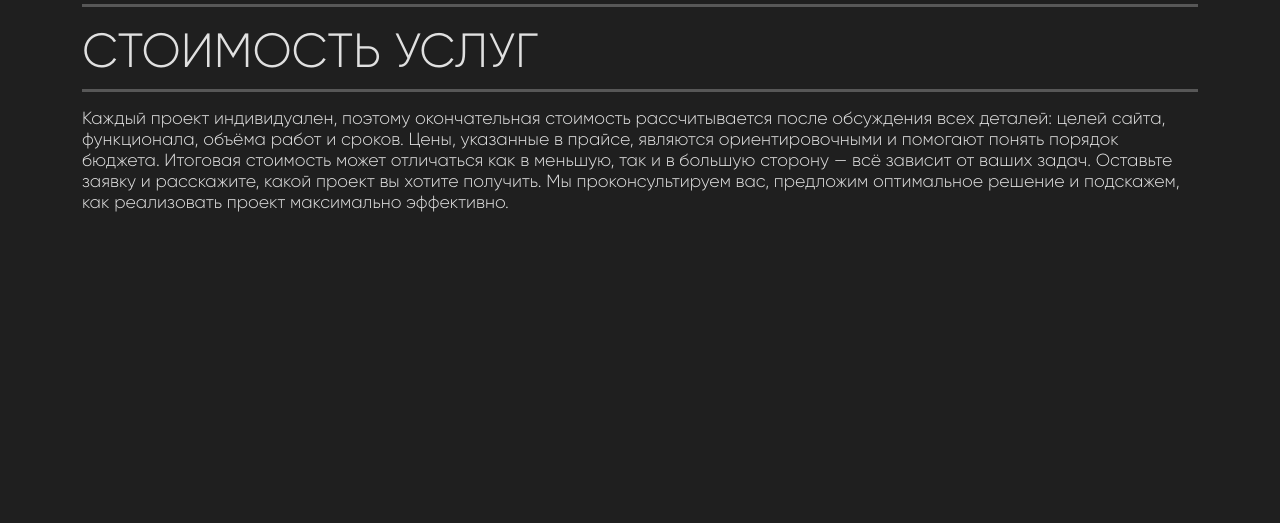
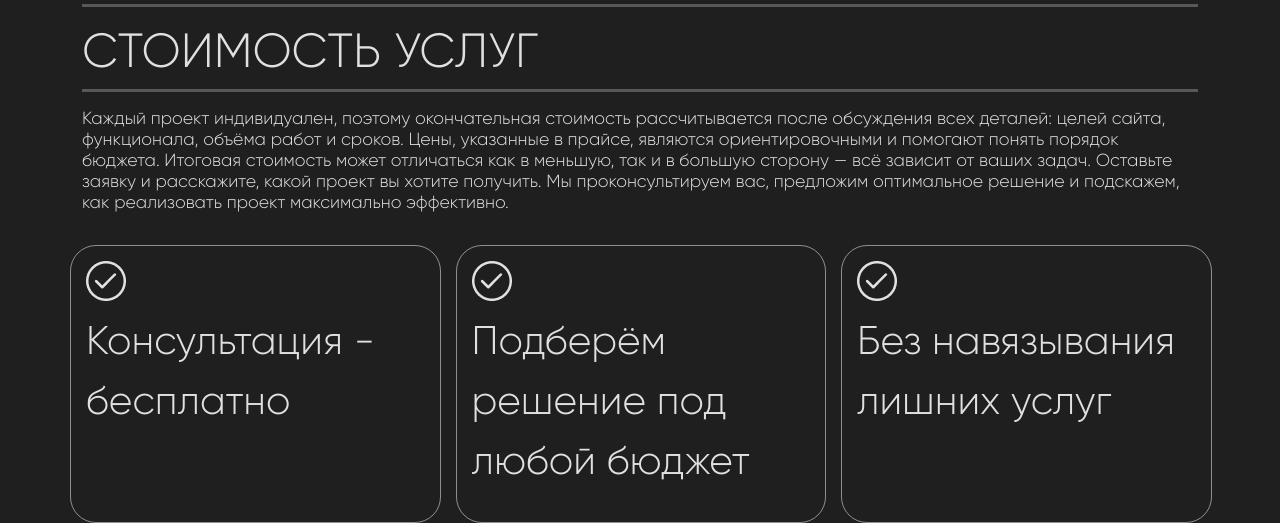
Before and after one commit to ToHellForever/g, a Django app: page / in a window 1280 px wide. Shown: the part 2450-2973 px from the top of the page. Before the commit the page ends 2662 px from the top, so only its background shows below. Run offline with Django 5.2, Linux system fonts and the light colour scheme; data that the repository does not hold is empty.

Commit message:
3 блока в прайсе черновой вариант

```diff
--- a/static/css/fonts.css
+++ b/static/css/fonts.css
@@ -115,3 +115,11 @@ p {
     font-weight: 400;
     margin-top: 70px;
 }
+
+.three-block-p {
+    font-family: 'Gilroy-Light', sans-serif !important;
+    color: rgba(224, 224, 224, 1);
+    font-size: 2.5rem;
+    font-weight: 400;
+    margin-top: 10px;
+}
--- a/static/css/main.css
+++ b/static/css/main.css
@@ -209,6 +209,26 @@ body {
     margin-top: 2rem;
 }
 
+
+.row.three-block-rows {
+    display: flex; /* Применяем Flexbox */
+    /* чтобы не переносились блоки на новую строку */
+    flex-wrap: nowrap;
+}
+
+.three-block-price {
+    border: 1px solid rgba(255, 255, 255, 0.5);
+    border-radius: 26px;
+    padding: 15px;
+    margin-right: 15px; /* Добавляем расстояние справа между блоками */
+    width: 32.5%;
+}
+
+/* Убираем лишний отступ у последнего блока */
+.three-block-price:last-child {
+    margin-right: 0;
+}
+
 /* Swiper styles for mobile */
 @media (max-width: 767.98px) {
     .swiper {
--- a/templates/landing.html
+++ b/templates/landing.html
@@ -131,6 +131,21 @@
     <p class="desc-p">Каждый проект индивидуален, поэтому окончательная стоимость рассчитывается после обсуждения всех деталей: целей сайта, функционала, объёма работ и сроков.
 Цены, указанные в прайсе, являются ориентировочными и помогают понять порядок бюджета. Итоговая стоимость может отличаться как в меньшую, так и в большую сторону — всё зависит от ваших задач.
 Оставьте заявку и расскажите, какой проект вы хотите получить. Мы проконсультируем вас, предложим оптимальное решение и подскажем, как реализовать проект максимально эффективно.</p>
+
+    <div class='row three-block-rows'>
+        <div class='col-4 three-block-price mt-3'>
+            <img src="/media/icon/ok-icon.png" alt="">
+            <p class='three-block-p'>Консультация - бесплатно</p>
+        </div>
+        <div class='col-4 three-block-price mt-3'>
+            <img src="/media/icon/ok-icon.png" alt="">
+            <p class='three-block-p'>Подберём решение под любой бюджет</p>
+        </div>
+        <div class='col-4 three-block-price mt-3'>
+            <img src="/media/icon/ok-icon.png" alt="">
+            <p class='three-block-p'>Без навязывания лишних услуг</p>
+        </div>
+    </div>
 </div>
 
 
```
Also changed, not shown: media/icon/ok-icon.png (added).
